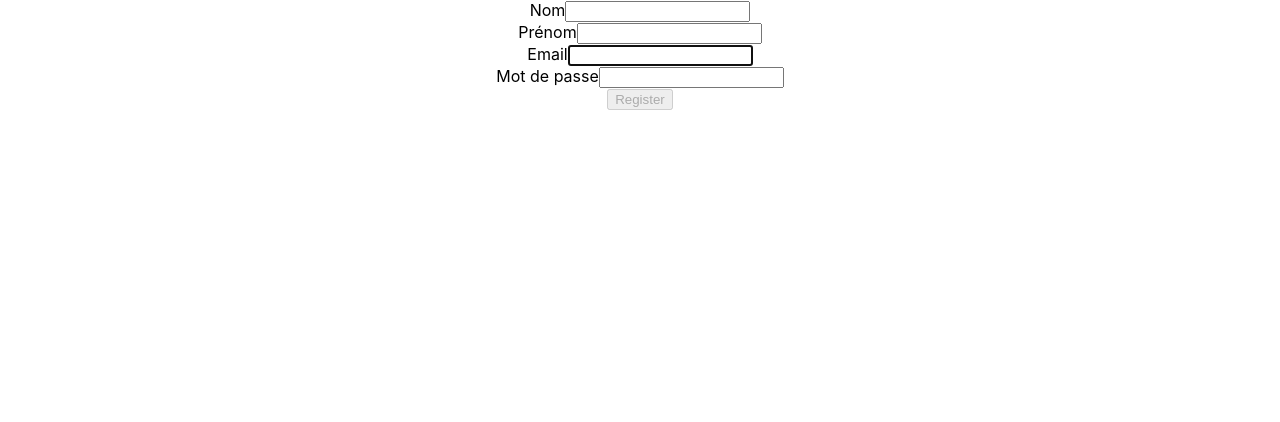
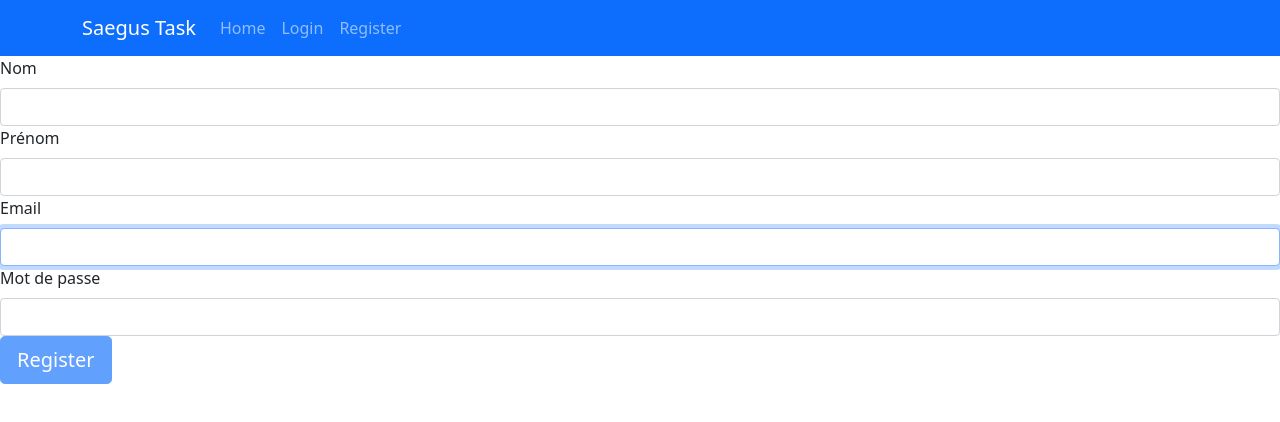
Before and after one commit to Pandanaax/TaskProject, a React (Create React App) app: page /register in a window 1280 px wide. Shown: the top 422 px of the page. Built offline with nearby package versions, Linux system fonts and the light colour scheme.

Commit message:
add boostrap

```diff
--- a/src/App.js
+++ b/src/App.js
@@ -1,12 +1,13 @@
 import React from "react";
-import "./App.css";
 import RouterTask from "./routing";
+import Header from "./header/Header";
 import { BrowserRouter as Router } from "react-router-dom";
 
 function App() {
   return (
     <Router>
       <div className="App">
+        <Header />
         <RouterTask />
       </div>
     </Router>
--- a/src/header/Header.js
+++ b/src/header/Header.js
@@ -1,11 +1,20 @@
-import React from 'react';
+import React from "react";
+import Navbar from "react-bootstrap/Navbar";
+import Nav from "react-bootstrap/Nav";
+import Container from "react-bootstrap/Container";
+
 function Header() {
-    return(
-        <nav class="navbar navbar-dark bg-primary">
-            <div className="row col-12 d-flex justify-content-center text-white">
-            <span className="h3">Saegus Task</span>
-            </div>
-        </nav>
-    )
+  return (
+    <Navbar bg="primary" variant="dark">
+      <Container>
+        <Navbar.Brand href="/">Saegus Task</Navbar.Brand>
+        <Nav className="me-auto">
+          <Nav.Link href="/">Home</Nav.Link>
+          <Nav.Link href="/login">Login</Nav.Link>
+          <Nav.Link href="/register">Register</Nav.Link>
+        </Nav>
+      </Container>
+    </Navbar>
+  );
 }
 export default Header;
--- a/src/index.js
+++ b/src/index.js
@@ -3,6 +3,7 @@
 import "./index.css";
 import App from "./App";
 import reportWebVitals from "./reportWebVitals";
+import "bootstrap/dist/css/bootstrap.min.css";
 
 ReactDOM.render(
   <React.StrictMode>
```
Also changed, not shown: src/containers/App.js (deleted, +0 -34 lines).
